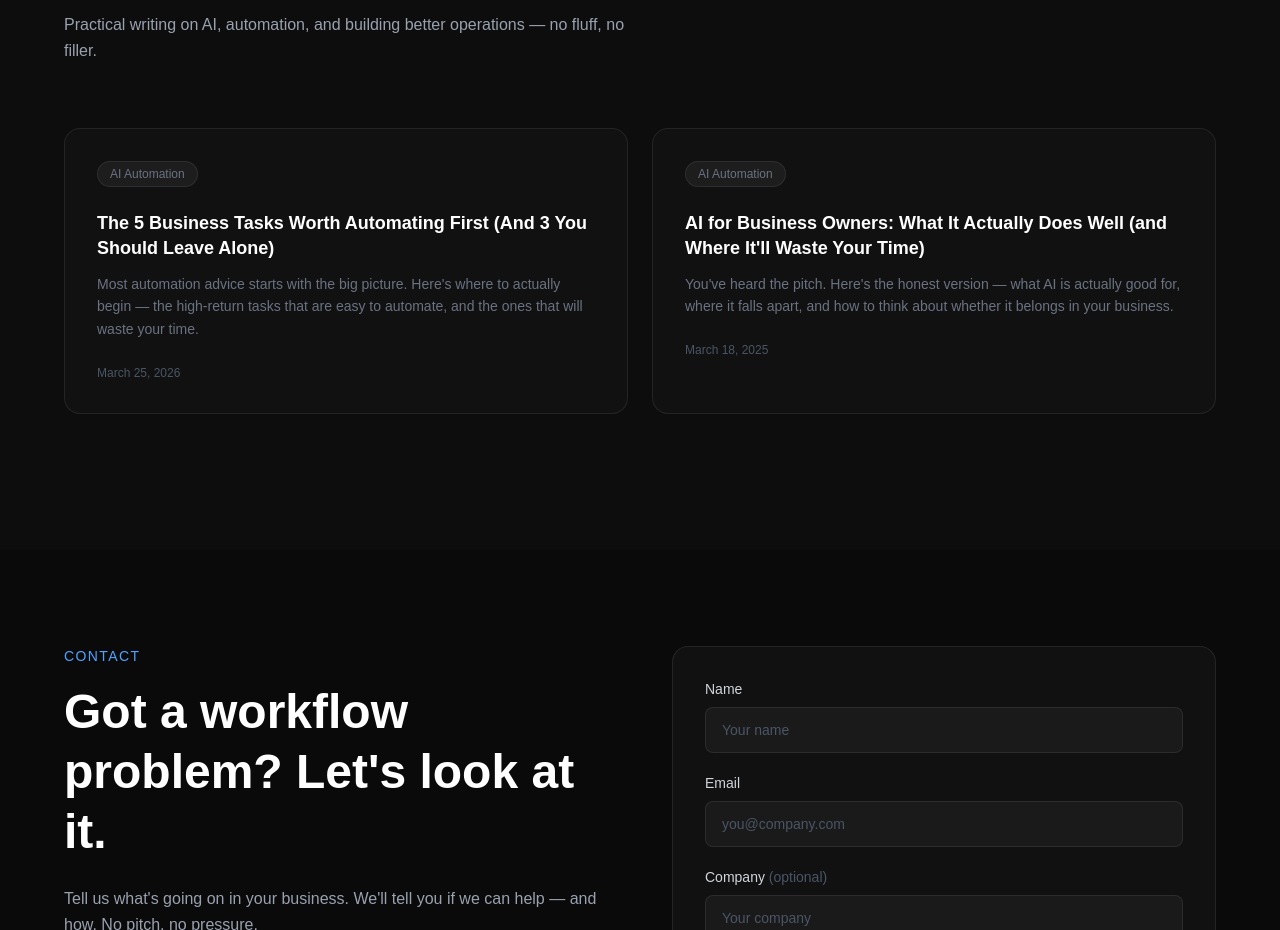
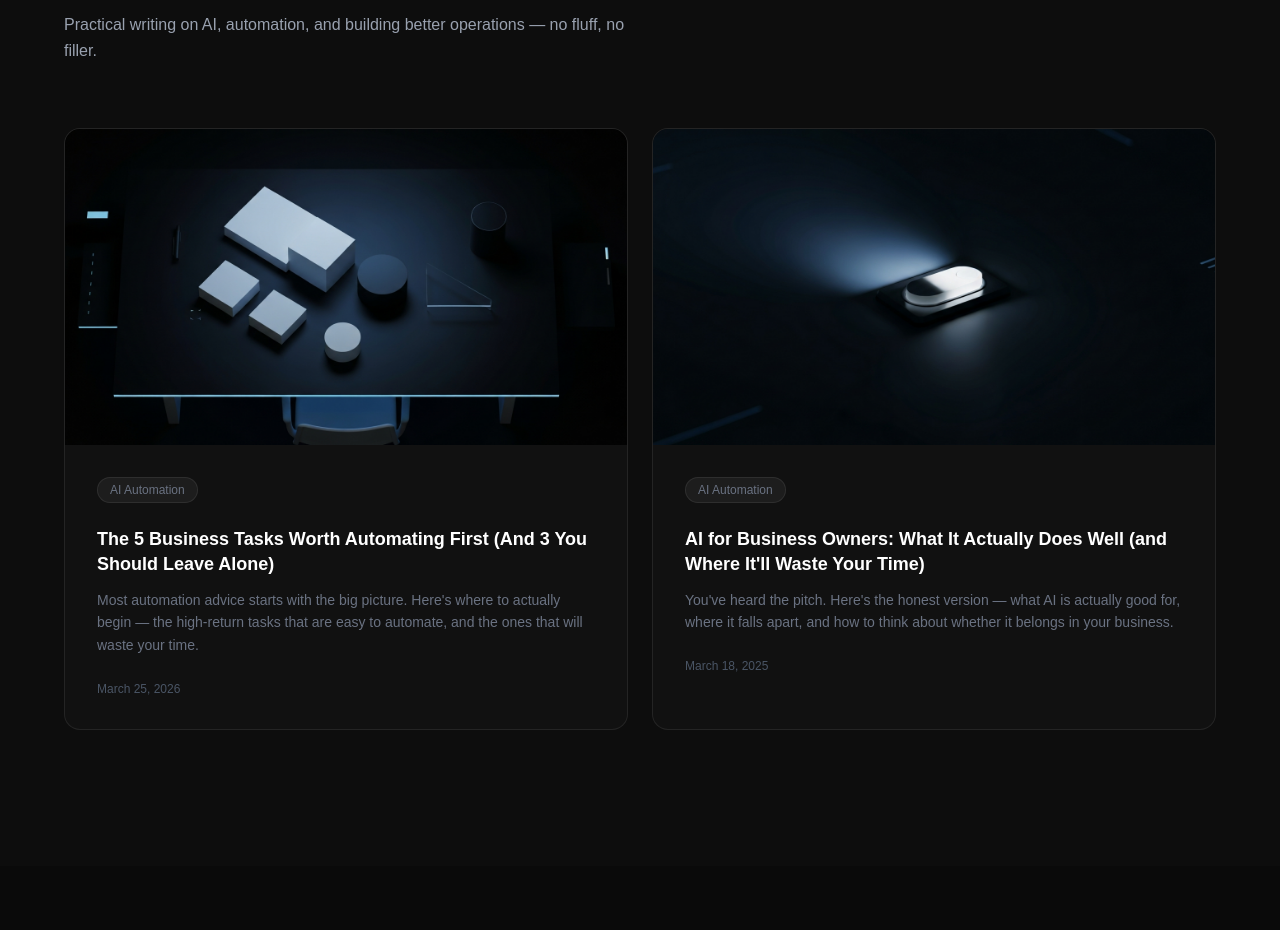
Before and after one commit to kckiim/degrandai-voice, a Next.js app: page / in a window 1280 px wide. Shown: the part 3406-4336 px from the top of the page. Built offline with nearby package versions, Linux system fonts and the light colour scheme.

Commit message:
Add AI-generated hero images to blog posts

```diff
--- a/components/Blog.tsx
+++ b/components/Blog.tsx
@@ -1,4 +1,5 @@
 import Link from 'next/link';
+import Image from 'next/image';
 import { posts } from '@/data/posts';
 
 export default function Blog() {
@@ -24,8 +25,19 @@ export default function Blog() {
             <Link
               key={post.slug}
               href={`/blog/${post.slug}`}
-              className="bg-[#111111] border border-white/8 rounded-2xl p-8 hover:border-white/20 transition-colors group"
+              className="bg-[#111111] border border-white/8 rounded-2xl overflow-hidden hover:border-white/20 transition-colors group"
             >
+              {post.image && (
+                <div className="relative w-full aspect-video">
+                  <Image
+                    src={post.image}
+                    alt={post.title}
+                    fill
+                    className="object-cover"
+                  />
+                </div>
+              )}
+              <div className="p-8">
                 <span className="inline-block text-xs font-medium text-gray-500 bg-white/5 border border-white/8 rounded-full px-3 py-1 mb-6">
                   {post.tag}
                 </span>
@@ -34,6 +46,7 @@ export default function Blog() {
                 </h3>
                 <p className="text-gray-500 leading-relaxed text-sm mb-6">{post.teaser}</p>
                 <p className="text-gray-600 text-xs">{post.date}</p>
+              </div>
             </Link>
           ))}
         </div>
--- a/components/BlogPost.tsx
+++ b/components/BlogPost.tsx
@@ -1,4 +1,5 @@
 import Link from 'next/link';
+import Image from 'next/image';
 import { posts } from '@/data/posts';
 
 function renderContent(content: string) {
@@ -72,6 +73,18 @@ export default function BlogPost({ slug }: { slug: string }) {
 
         <p className="text-gray-600 text-sm mb-12">{post.date}</p>
 
+        {post.image && (
+          <div className="relative w-full aspect-video rounded-xl overflow-hidden mb-12">
+            <Image
+              src={post.image}
+              alt={post.title}
+              fill
+              className="object-cover"
+              priority
+            />
+          </div>
+        )}
+
         <div className="border-t border-white/8 pt-12">
           {renderContent(post.content)}
         </div>
--- a/data/posts.ts
+++ b/data/posts.ts
@@ -5,6 +5,7 @@ export interface Post {
   teaser: string;
   date: string;
   content: string;
+  image?: string;
 }
 
 export const posts: Post[] = [
@@ -14,6 +15,7 @@ export const posts: Post[] = [
     title: 'The 5 Business Tasks Worth Automating First (And 3 You Should Leave Alone)',
     teaser: 'Most automation advice starts with the big picture. Here\'s where to actually begin — the high-return tasks that are easy to automate, and the ones that will waste your time.',
     date: 'March 25, 2026',
+    image: '/blog-images/tasks-worth-automating-first.jpg',
     content: `Most conversations about automation start with the big picture — AI agents, autonomous workflows, the future of work. That's fun to talk about. It's also not where you should start.
 
 If you run a small business or operate a lean team, the question isn't "how do I automate everything?" It's "where am I bleeding time on stuff a machine could handle in two seconds?" That's a much more useful question.
@@ -75,6 +77,7 @@ That's exactly what we help businesses figure out at [DEGRAND.AI](https://degran
     title: 'AI for Business Owners: What It Actually Does Well (and Where It\'ll Waste Your Time)',
     teaser: 'You\'ve heard the pitch. Here\'s the honest version — what AI is actually good for, where it falls apart, and how to think about whether it belongs in your business.',
     date: 'March 18, 2025',
+    image: '/blog-images/ai-pros-cons.jpg',
     content: `You've heard the pitch. AI is going to transform everything, automate everything, solve everything. And you're sitting there thinking: okay, but what does that actually mean for my business on a Tuesday morning?
 
 I've been building with AI — workflows, automations, custom tools — long enough to know the real answer is both more useful and more boring than the headlines suggest. So here's the honest version.
```
Also changed, not shown: public/blog-images/ai-pros-cons.jpg (added), public/blog-images/tasks-worth-automating-first.jpg (added). Lines whose indentation alone changed are shown as unchanged.
